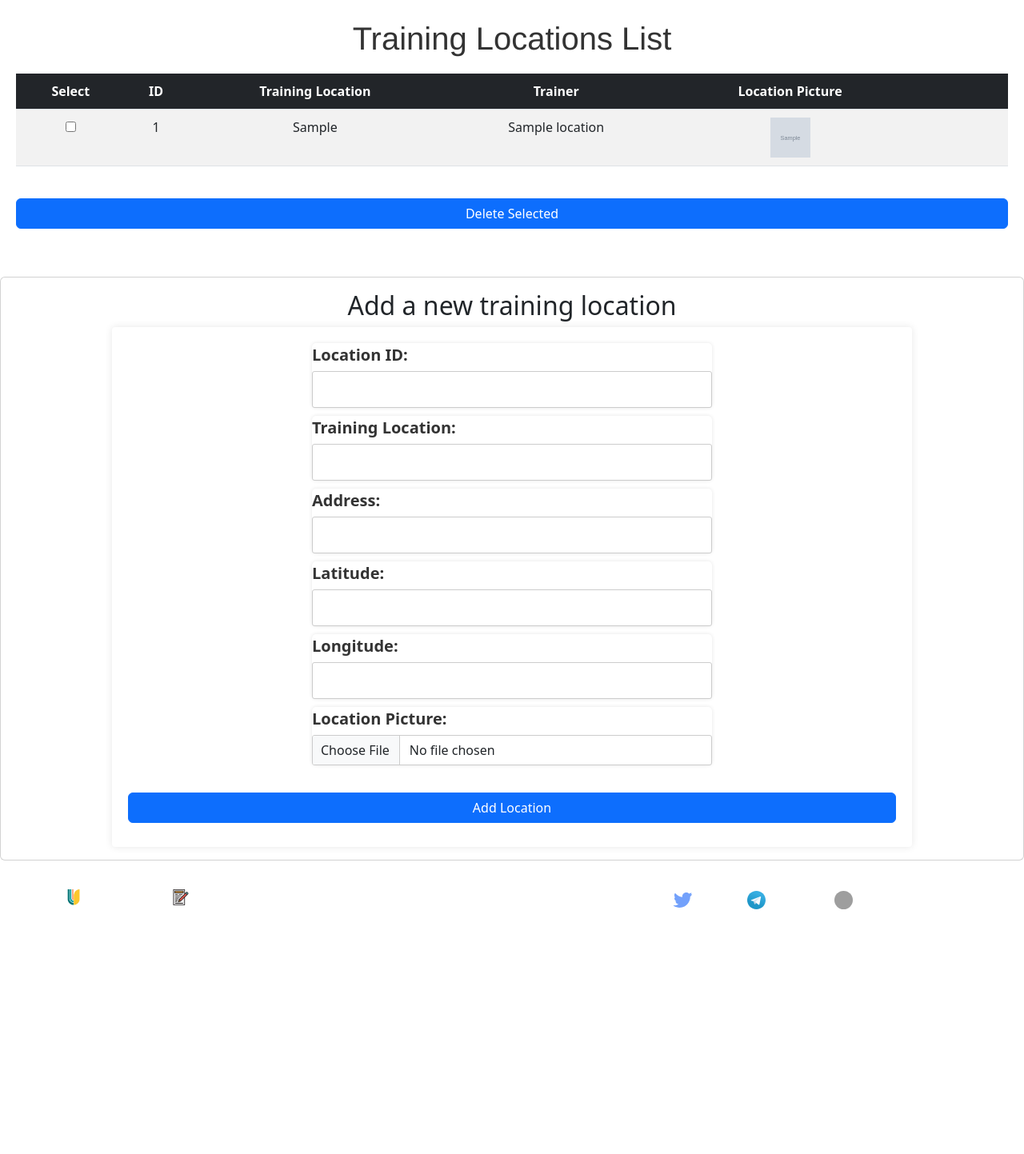
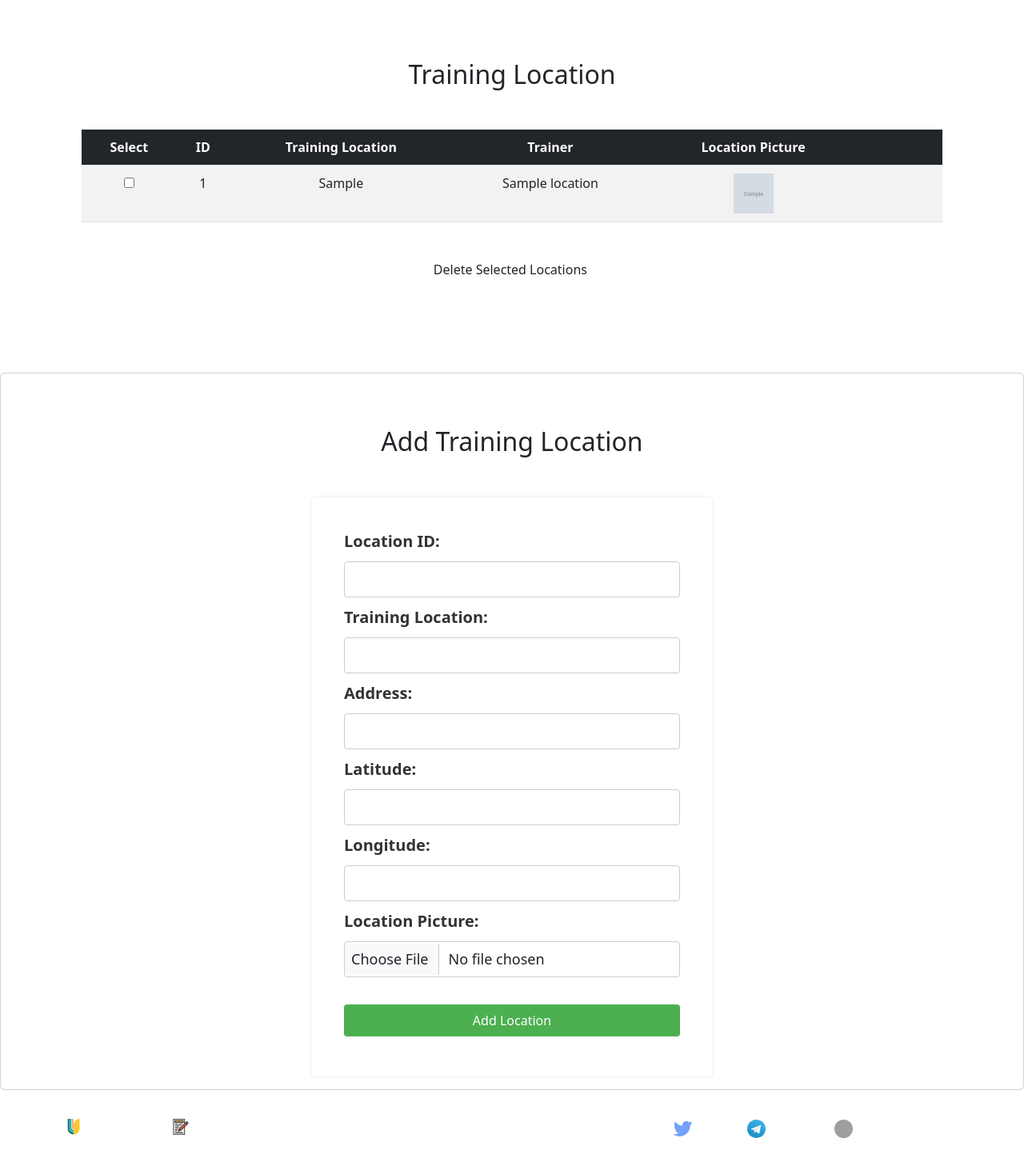
Before and after one commit to urbanmorph/rideschool, a Flask app: template altmo_rideschool/templates/training_locations_list.html in a window 1280 px wide. Shown: the part 76-1519 px from the top of the page at 80% size. Before the commit the page ends 1213 px from the top, so only its background shows below. Run offline with Flask 3, Linux system fonts and the light colour scheme; the template is opened without the code that fills it: most values are stand-ins (such as "Sample title", 1, 10 or a date in 2020); grey boxes marked "Sample" are stand-in pictures; parts of the project's set-up code (start-up, migrations or seed data) failed here and were passed over; grey boxes are pictures that could not be loaded.

Commit message:
modified the css nd style

```diff
--- a/altmo_rideschool/templates/training_locations_list.html
+++ b/altmo_rideschool/templates/training_locations_list.html
@@ -6,9 +6,9 @@
 {% block title %} Training Locations List{% endblock %}
 
 {% block content %}
-
-    <div class="training-list-container" style="margin-top: 100px;">
-        <h1 style="text-align: center;">Training Locations List</h1>
+   <div class="container">
+    <div class="training-list-container" style="margin-top: 100px; margin-bottom: 100px;">
+        <h2 style="text-align: center; margin-top: 150px; margin-bottom: 50px;">Training Location</h2>
         <form action="/delete_location" method="post" id="training-locations-form">
             <table class="training-list-table table table-striped">
                 <thead>
@@ -42,39 +42,34 @@
                 </tbody>
             </table>
             <br>
-            <input type="submit" value="Delete Selected" class="btn btn-primary">
+            <input type="submit" value="Delete Selected Locations " class="btn btn-altmo-green">
         </form>
-
+    </div>
     </div>
 
     <div class="card" style="margin-top: 50px;">
         <div class="card-body">
-            <h2 class="card-title" style="text-align:center;" >Add a new training location</h2>
-            <form action="/add_location" method="post" id="add-location-form" enctype="multipart/form-data" class="my-con-container">
-                <div class="form-group">
+            <h2 class="card-title" style="text-align:center; margin-top: 50px; margin-bottom: 50px;"" >Add Training Location</h2>
+            <form action="/add_location" method="post" id="add-location-form" enctype="multipart/form-data" class="my-form">
+
                     <label for="id">Location ID:</label>
                     <input type="text" class="form-control" id="id" name="id" required>
-                </div>
-                <div class="form-group">
+
                     <label for="training_location">Training Location:</label>
                     <input type="text" class="form-control" id="training_location" name="training_location" required>
-                </div>
-                <div class="form-group">
+
                     <label for="address">Address:</label>
                     <input type="text" class="form-control" id="address" name="address" required>
-                </div>
-                <div class="form-group">
+
                     <label for="latitude">Latitude:</label>
                     <input type="text" class="form-control" id="latitude" name="latitude" required>
-                </div>
-                <div class="form-group">
+
                     <label for="longitude">Longitude:</label>
                     <input type="text" class="form-control" id="longitude" name="longitude" required>
-                </div>
-                <div class="form-group">
+
                     <label for="location_picture">Location Picture:</label>
                     <input type="file" class="form-control" id="location_picture" name="location_picture" accept="image/*" required>
-                </div>
+
                 <br>
                 <input type="submit" class="btn btn-primary" value="Add Location">
             </form>
```
